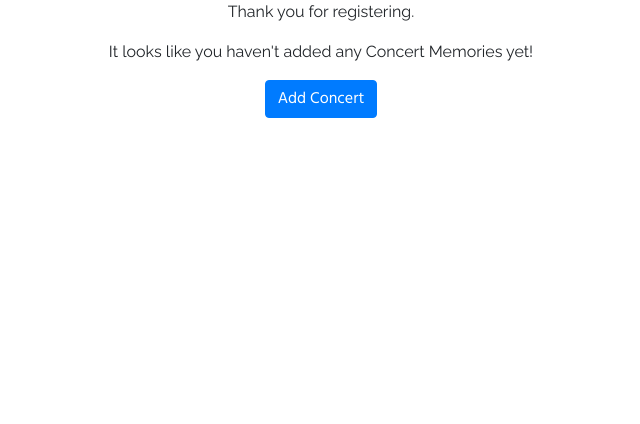
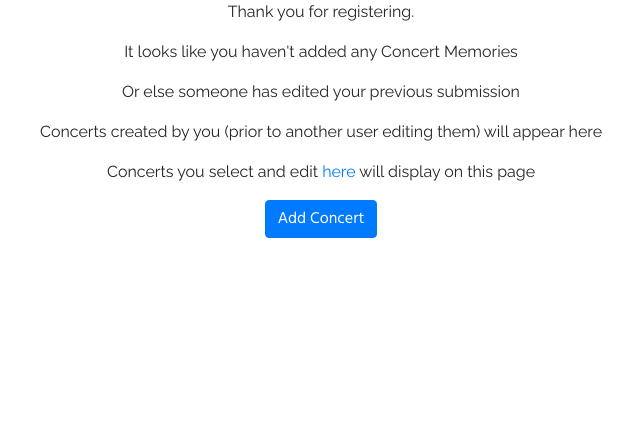
Before and after one commit to Code-Institute-Submissions/music-memories, a Flask app: template templates/profile.html in a window 1280 px wide. Shown: the part 156-580 px from the top of the page, without its empty margins (319-959 px from the left). Run offline with Flask 2, Linux system fonts and the light colour scheme; the template is opened without the code that fills it, so the values that code supplies are empty; some libraries are stand-ins or nearby versions.

Commit message:
Profile Page Text Updated

```diff
--- a/templates/profile.html
+++ b/templates/profile.html
@@ -6,7 +6,10 @@
     <section>
         <h1 class="profile-with-details">Welcome {{username.title() }}!</h1>
         <p class="profile-add">Thank you for registering.</p>
-        <p class="profile-add">It looks like you haven't added any Concert Memories yet!</p>
+        <p class="profile-add">It looks like you haven't added any Concert Memories</p>
+        <p class="profile-add">Or else someone has edited your previous submission</p>
+        <p class="profile-add">Concerts created by you (prior to another user editing them) will appear here</p>
+        <p class="profile-add">Concerts you select and edit <a href="{{ url_for('concert_list') }}">here</a> will display on this page</p>
         <a href="{{ url_for('add_concert') }}" class="btn btn-primary profile-add ">Add Concert</a>
     </section>
     <br/>
```
